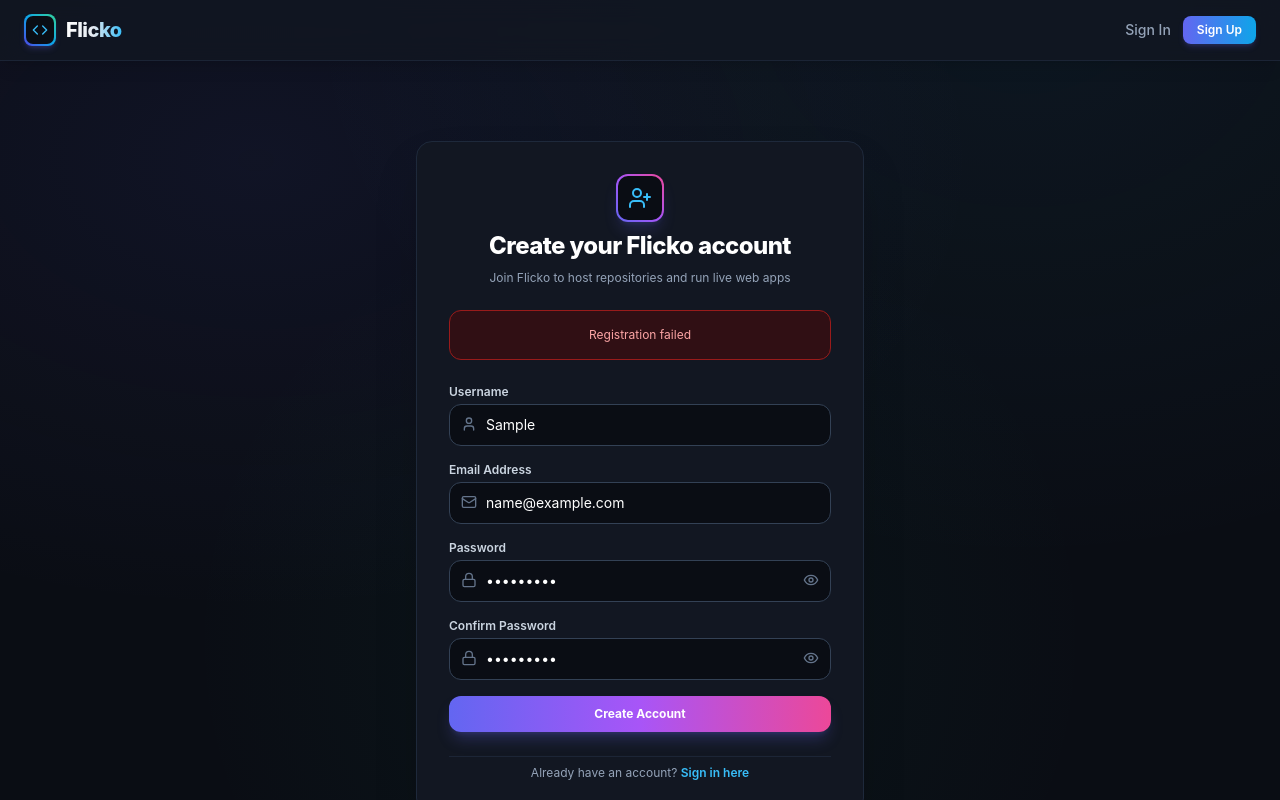
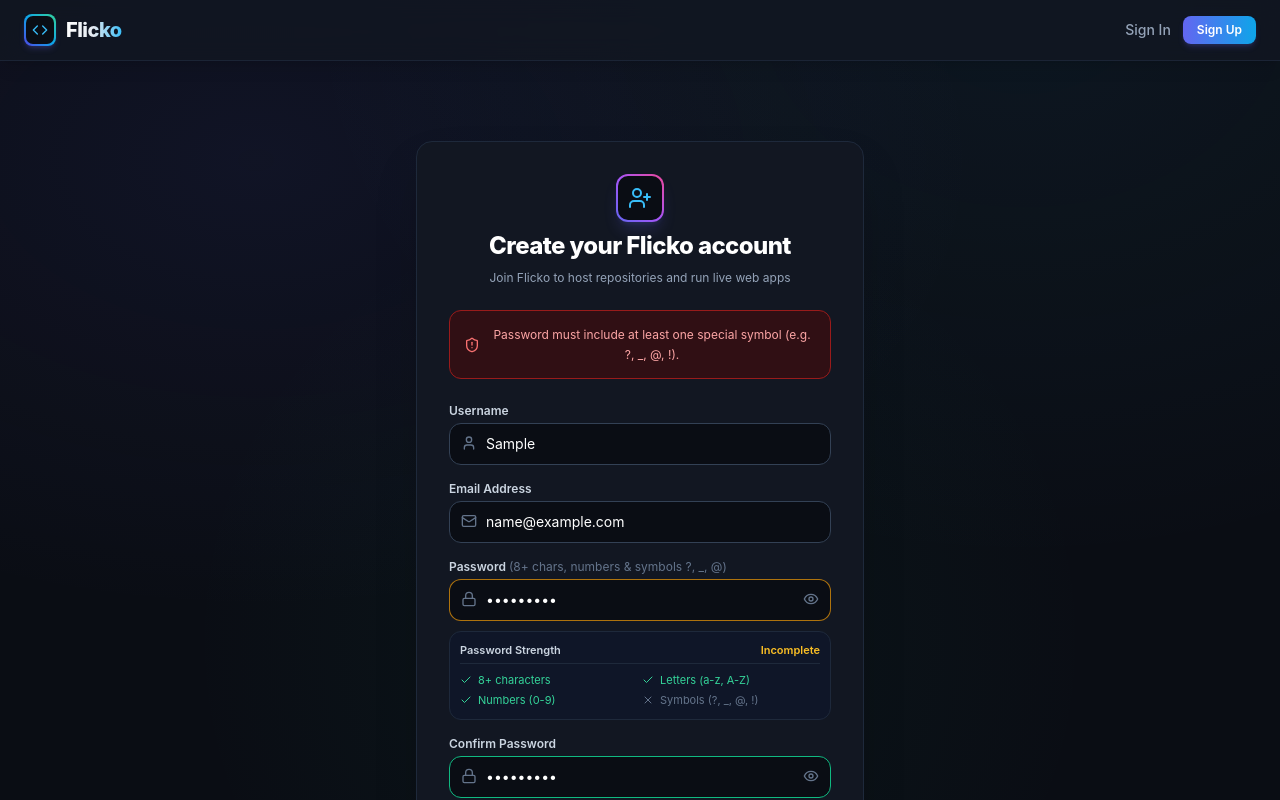
Before and after one commit to mayankkumar678901-hub/Flicko-Vcs, a Next.js app in the folder frontend/: page /register in a window 1280 px wide. Both pictures are taken after typing "Sample", "name@example.com", "Sample123", "Sample123" into the empty fields and a click on the button "Create Account". Shown: the top 800 px of the page. Built offline with nearby package versions, Linux system fonts and the light colour scheme; no server answers.

Commit message:
Enforce 8+ digit strong password validation with special symbols (? _ @ !) and real-time UI indicator

```diff
--- a/frontend/src/app/register/page.tsx
+++ b/frontend/src/app/register/page.tsx
@@ -4,7 +4,7 @@ import React, { useState } from 'react';
 import Link from 'next/link';
 import { useRouter } from 'next/navigation';
 import { api } from '@/lib/api';
-import { UserPlus, Code, Eye, EyeOff, Lock, Mail, User as UserIcon } from 'lucide-react';
+import { UserPlus, Eye, EyeOff, Lock, Mail, User as UserIcon, Check, X, ShieldAlert, ShieldCheck } from 'lucide-react';
 
 export default function RegisterPage() {
   const [username, setUsername] = useState('');
@@ -20,17 +20,39 @@ export default function RegisterPage() {
 
   const router = useRouter();
 
+  // Real-time password criteria
+  const hasMinLength = password.length >= 8;
+  const hasLetter = /[a-zA-Z]/.test(password);
+  const hasNumber = /[0-9]/.test(password);
+  const hasSpecial = /[?_@!#$%^&*()+\-=\[\]{};':"\\|,.<>\/~`]/.test(password);
+  const isStrong = hasMinLength && hasLetter && hasNumber && hasSpecial;
+
   const handleRegister = async (e: React.FormEvent) => {
     e.preventDefault();
     setError('');
 
-    if (password !== confirmPassword) {
-      setError('Passwords do not match. Please verify your password.');
+    if (!hasMinLength) {
+      setError('Password must be at least 8 characters long.');
       return;
     }
 
-    if (password.length < 4) {
-      setError('Password must be at least 4 characters long.');
+    if (!hasLetter) {
+      setError('Password must include at least one letter (a-z, A-Z).');
+      return;
+    }
+
+    if (!hasNumber) {
+      setError('Password must include at least one number (0-9).');
+      return;
+    }
+
+    if (!hasSpecial) {
+      setError('Password must include at least one special symbol (e.g. ?, _, @, !).');
+      return;
+    }
+
+    if (password !== confirmPassword) {
+      setError('Passwords do not match. Please verify your password.');
       return;
     }
 
@@ -61,8 +83,9 @@ export default function RegisterPage() {
         </div>
 
         {error && (
-          <div className="bg-red-950/60 border border-red-800 text-red-300 text-xs p-3.5 rounded-xl text-center leading-relaxed">
-            {error}
+          <div className="bg-red-950/60 border border-red-800 text-red-300 text-xs p-3.5 rounded-xl text-center leading-relaxed flex items-center space-x-2">
+            <ShieldAlert className="w-4 h-4 text-red-400 shrink-0" />
+            <span className="flex-1">{error}</span>
           </div>
         )}
 
@@ -103,7 +126,7 @@ export default function RegisterPage() {
 
           <div>
             <label className="block text-xs font-semibold text-slate-300 mb-1">
-              Password
+              Password <span className="text-slate-500 font-normal">(8+ chars, numbers & symbols ?, _, @)</span>
             </label>
             <div className="relative">
               <input
@@ -112,7 +135,13 @@ export default function RegisterPage() {
                 value={password}
                 onChange={(e) => setPassword(e.target.value)}
                 placeholder="••••••••"
-                className="w-full bg-[#0a0d14] border border-slate-700 text-white p-2.5 pl-9 pr-10 rounded-xl text-sm focus:outline-none focus:border-sky-400"
+                className={`w-full bg-[#0a0d14] border text-white p-2.5 pl-9 pr-10 rounded-xl text-sm focus:outline-none transition ${
+                  password.length > 0
+                    ? isStrong
+                      ? 'border-emerald-500 focus:border-emerald-400'
+                      : 'border-amber-500/70 focus:border-amber-400'
+                    : 'border-slate-700 focus:border-sky-400'
+                }`}
               />
               <Lock className="w-4 h-4 text-slate-500 absolute left-3 top-3" />
               <button
@@ -123,6 +152,36 @@ export default function RegisterPage() {
                 {showPassword ? <EyeOff className="w-4 h-4" /> : <Eye className="w-4 h-4" />}
               </button>
             </div>
+
+            {/* Real-time Password Strength Criteria */}
+            {password.length > 0 && (
+              <div className="mt-2.5 p-2.5 bg-slate-900/90 border border-slate-800 rounded-xl space-y-1.5 text-[11px]">
+                <div className="flex items-center justify-between font-semibold pb-1 border-b border-slate-800 text-slate-300">
+                  <span>Password Strength</span>
+                  <span className={isStrong ? 'text-emerald-400 flex items-center space-x-1' : 'text-amber-400'}>
+                    {isStrong ? 'Strong Password' : 'Incomplete'}
+                  </span>
+                </div>
+                <div className="grid grid-cols-2 gap-1 pt-0.5">
+                  <div className={`flex items-center space-x-1.5 ${hasMinLength ? 'text-emerald-400' : 'text-slate-500'}`}>
+                    {hasMinLength ? <Check className="w-3 h-3" /> : <X className="w-3 h-3" />}
+                    <span>8+ characters</span>
+                  </div>
+                  <div className={`flex items-center space-x-1.5 ${hasLetter ? 'text-emerald-400' : 'text-slate-500'}`}>
+                    {hasLetter ? <Check className="w-3 h-3" /> : <X className="w-3 h-3" />}
+                    <span>Letters (a-z, A-Z)</span>
+                  </div>
+                  <div className={`flex items-center space-x-1.5 ${hasNumber ? 'text-emerald-400' : 'text-slate-500'}`}>
+                    {hasNumber ? <Check className="w-3 h-3" /> : <X className="w-3 h-3" />}
+                    <span>Numbers (0-9)</span>
+                  </div>
+                  <div className={`flex items-center space-x-1.5 ${hasSpecial ? 'text-emerald-400' : 'text-slate-500'}`}>
+                    {hasSpecial ? <Check className="w-3 h-3" /> : <X className="w-3 h-3" />}
+                    <span>Symbols (?, _, @, !)</span>
+                  </div>
+                </div>
+              </div>
+            )}
           </div>
 
           <div>
@@ -136,7 +195,13 @@ export default function RegisterPage() {
                 value={confirmPassword}
                 onChange={(e) => setConfirmPassword(e.target.value)}
                 placeholder="••••••••"
-                className="w-full bg-[#0a0d14] border border-slate-700 text-white p-2.5 pl-9 pr-10 rounded-xl text-sm focus:outline-none focus:border-sky-400"
+                className={`w-full bg-[#0a0d14] border text-white p-2.5 pl-9 pr-10 rounded-xl text-sm focus:outline-none transition ${
+                  confirmPassword.length > 0
+                    ? confirmPassword === password
+                      ? 'border-emerald-500 focus:border-emerald-400'
+                      : 'border-red-500/70 focus:border-red-400'
+                    : 'border-slate-700 focus:border-sky-400'
+                }`}
               />
               <Lock className="w-4 h-4 text-slate-500 absolute left-3 top-3" />
               <button
@@ -147,6 +212,9 @@ export default function RegisterPage() {
                 {showConfirmPassword ? <EyeOff className="w-4 h-4" /> : <Eye className="w-4 h-4" />}
               </button>
             </div>
+            {confirmPassword.length > 0 && confirmPassword !== password && (
+              <p className="text-[11px] text-red-400 mt-1">Passwords do not match</p>
+            )}
           </div>
 
           <button
```
Also changed, not shown: 2 other files (tests, documents, lock files or other folders).
